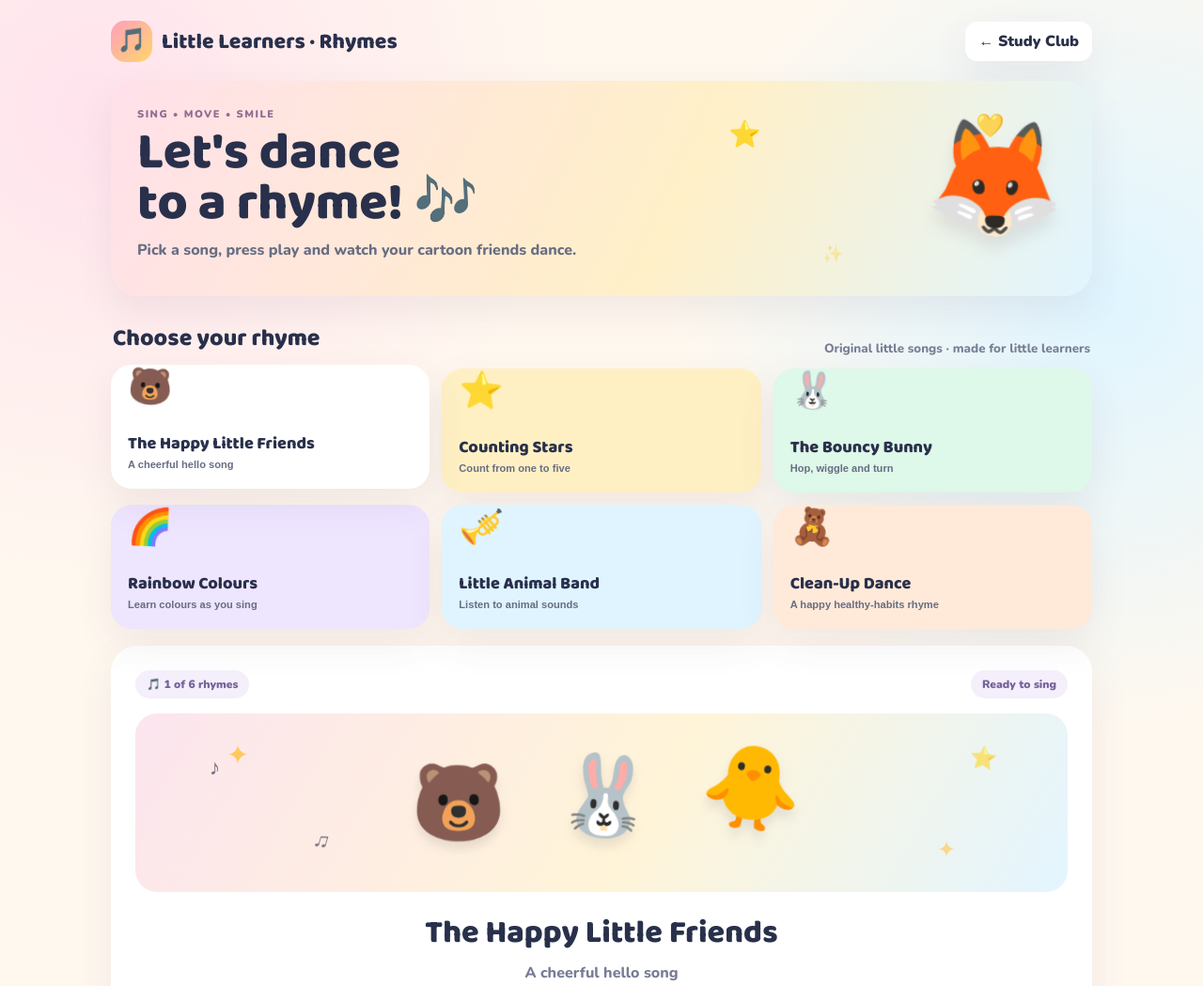
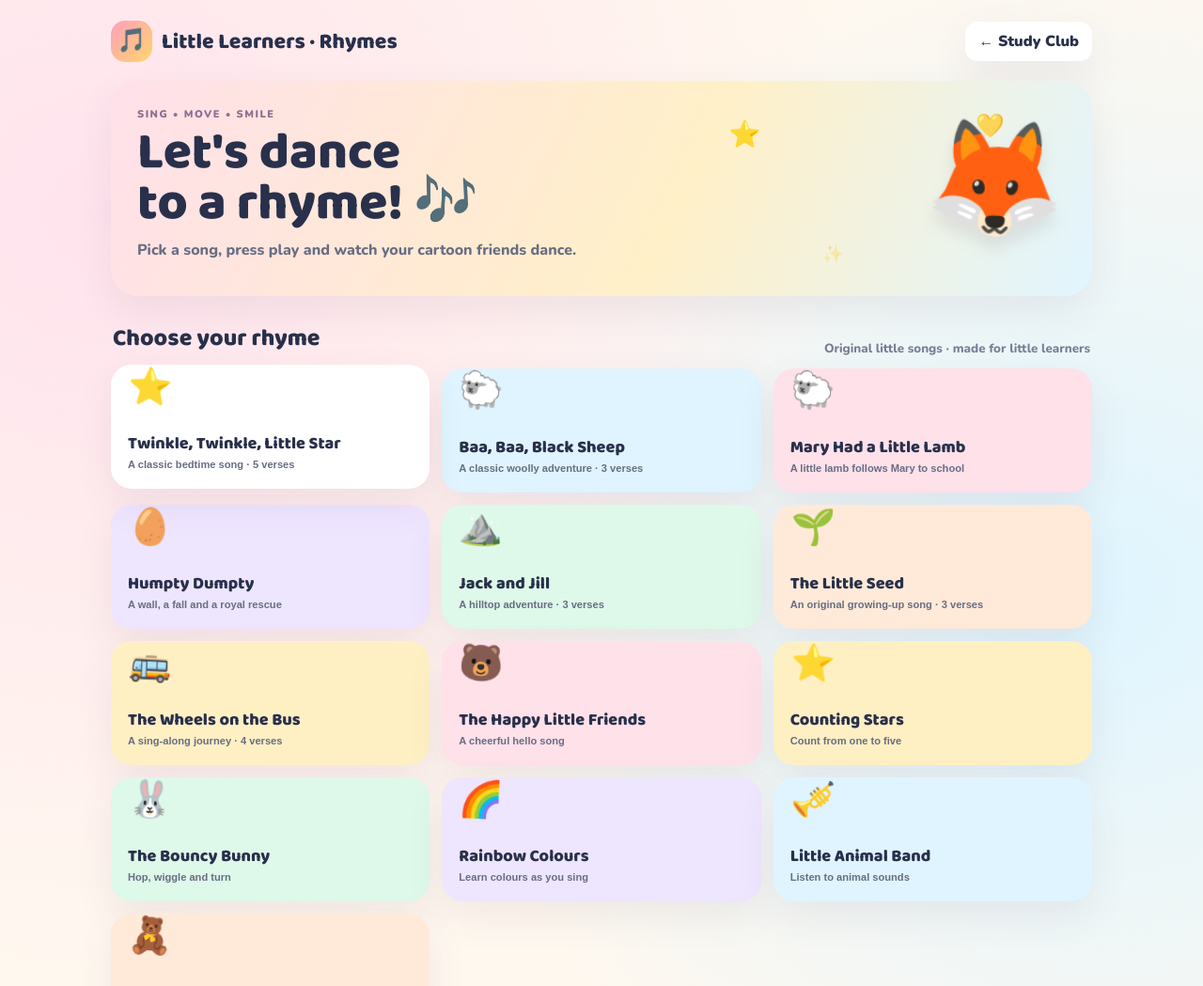
Before and after one commit to Narsing-s/Study-club, a plain HTML site: page rhymes.html in a window 1280 px wide. Shown: the top 1049 px of the page at 94% size. Drawn offline with nearby package versions, Linux system fonts and the light colour scheme.

Commit message:
Add long classic and original nursery rhymes

```diff
--- a/rhymes.html
+++ b/rhymes.html
@@ -25,6 +25,47 @@
 </main>
 <script>
 const rhymes=[
+ {title:'Twinkle, Twinkle, Little Star',sub:'A classic bedtime song · 5 verses',emoji:'⭐',friends:['⭐','🌙','🐻','🦉'],color:'yellow',lines:[
+  'Twinkle, twinkle, little star,','How I wonder what you are!','Up above the world so high,','Like a diamond in the sky.',
+  'When the blazing sun is gone,','When he nothing shines upon,','Then you show your little light,','Twinkle, twinkle, all the night.',
+  'Then the traveller in the dark,','Thanks you for your tiny spark;','He could not see which way to go,','If you did not twinkle so.',
+  'In the dark blue sky you keep,','And often through my curtains peep,','For you never shut your eye,','Till the sun is in the sky.',
+  'As your bright and tiny spark,','Lights the traveller in the dark,','Though I know not what you are,','Twinkle, twinkle, little star!'
+ ]},
+ {title:'Baa, Baa, Black Sheep',sub:'A classic woolly adventure · 3 verses',emoji:'🐑',friends:['🐑','🐏','🐐'],color:'blue',lines:[
+  'Baa, baa, black sheep, have you any wool?','Yes sir, yes sir, three bags full.',
+  'One for the master, one for the dame,','And one for the little boy who lives down the lane.',
+  'The sheep in the meadow are soft and white,','They graze on the grass in the morning light.',
+  'They follow the shepherd wherever he goes,','And rest by the stream when the evening wind blows.',
+  'Baa, baa, black sheep, thank you today,','Your warm wool keeps the cold away!'
+ ]},
+ {title:'Mary Had a Little Lamb',sub:'A little lamb follows Mary to school',emoji:'🐑',friends:['👧','🐑','🐶'],color:'pink',lines:[
+  'Mary had a little lamb,','Its fleece was white as snow,','And everywhere that Mary went,','The lamb was sure to go.',
+  'It followed her to school one day,','Which was against the rule,','It made the children laugh and play,','To see a lamb at school.',
+  'The teacher turned it out,','But still it lingered near,','And waited patiently about,','Till Mary did appear.',
+  'Why does the lamb love Mary so?','The eager children cry,','Because Mary loves the lamb, you know,','The teacher did reply.'
+ ]},
+ {title:'Humpty Dumpty',sub:'A wall, a fall and a royal rescue',emoji:'🥚',friends:['🥚','🐴','👑'],color:'purple',lines:[
+  'Humpty Dumpty sat on a wall,','Humpty Dumpty had a great fall,','All the king’s horses and all the king’s men,','Couldn’t put Humpty together again.',
+  'He looked at the clouds up in the sky,','He waved to the birds as they flew by,','The wall was tall and the ground below,','He slipped before he could say hello!',
+  'The king sent helpers from far and near,','They brought him a cushion and words of cheer,','They helped him learn to take more care,','And climb only with a grown-up there.'
+ ]},
+ {title:'Jack and Jill',sub:'A hilltop adventure · 3 verses',emoji:'⛰️',friends:['👦','👧','🪣'],color:'green',lines:[
+  'Jack and Jill went up the hill,','To fetch a pail of water,','Jack fell down and broke his crown,','And Jill came tumbling after.',
+  'Up Jack got and home did trot,','As fast as he could caper,','He went to bed to mend his head,','With vinegar and brown paper.',
+  'Jill came in and helped her friend,','They rested till the day was done,','Then walked back home together,','And laughed beneath the setting sun.'
+ ]},
+ {title:'The Little Seed',sub:'An original growing-up song · 3 verses',emoji:'🌱',friends:['🌱','🐞','🦋'],color:'orange',lines:[
+  'A tiny seed beneath the ground,','Was sleeping without a sound,','The gentle rain came dropping down,','And washed away its sleepy frown.',
+  'A little shoot began to rise,','And waved hello to sunny skies,','Two tiny leaves opened wide,','With room for dreams tucked deep inside.',
+  'The flower grew so tall and bright,','Its petals dancing in the light,','A bee came by to say hello,','And helped new little seeds to grow.'
+ ]},
+ {title:'The Wheels on the Bus',sub:'A sing-along journey · 4 verses',emoji:'🚌',friends:['🚌','🐻','🐥'],color:'yellow',lines:[
+  'The wheels on the bus go round and round,','Round and round, round and round,','The wheels on the bus go round and round,','All through the town.',
+  'The wipers on the bus go swish, swish, swish,','Swish, swish, swish, swish, swish, swish,','The wipers on the bus go swish, swish, swish,','All through the town.',
+  'The horn on the bus goes beep, beep, beep,','Beep, beep, beep, beep, beep, beep,','The horn on the bus goes beep, beep, beep,','All through the town.',
+  'The people on the bus go up and down,','Up and down, up and down,','The people on the bus go up and down,','All through the town.'
+ ]},
  {title:'The Happy Little Friends',sub:'A cheerful hello song',emoji:'🐻',friends:['🐻','🐰','🐥'],color:'pink',lines:['Hello, sun, hello, sky,','Little birds go flying by.','Clap your hands and tap your feet,','Happy friends make days so sweet!']},
  {title:'Counting Stars',sub:'Count from one to five',emoji:'⭐',friends:['🦊','⭐','🐸'],color:'yellow',lines:['One bright star begins to glow,','Two little clouds go drifting slow.','Three happy birds sing in a tree,','Four tiny fish swim in the sea.','Five big smiles, hooray for you,','Counting stars is fun to do!']},
  {title:'The Bouncy Bunny',sub:'Hop, wiggle and turn',emoji:'🐰',friends:['🐰','🦋','🐢'],color:'green',lines:['Bunny hops upon the ground,','Wiggles ears and looks around.','Hop to the left and hop to the right,','Dance with joy in morning light!']},
```
